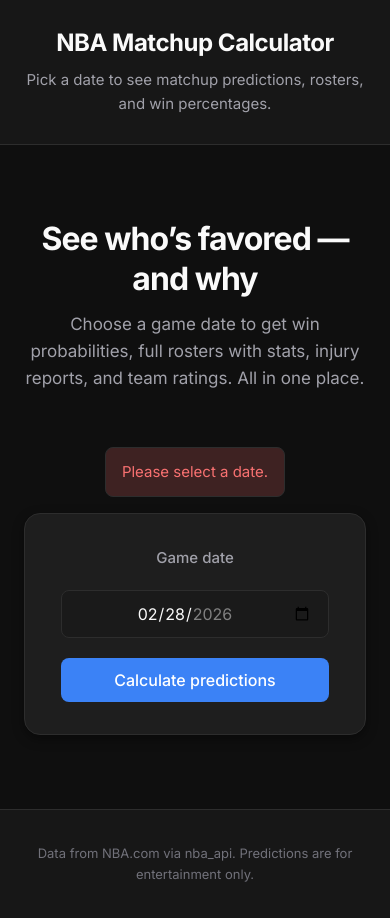
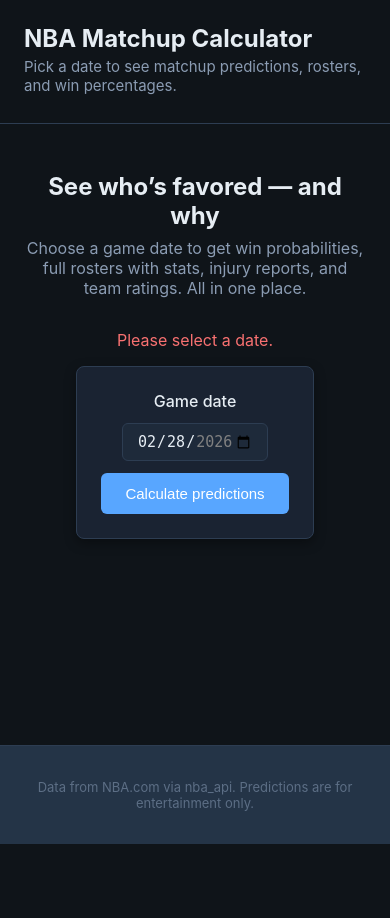
Before and after one commit to Joseph302156/NBA_Matchup_Calculator, a FastAPI app: page /results in a window 390 px wide. After the commit the page ends 844 px from the top, so only its background shows below. Run offline with FastAPI, Linux system fonts and the light colour scheme.

Commit message:
Refactor CSS styles for improved visual consistency and layout
- Updated color variables for a more cohesive design across the application.
- Adjusted padding and margin values for better alignment and responsiveness.
- Simplified header and button styles to enhance user experience and accessibility.

```diff
--- a/app/static/style.css
+++ b/app/static/style.css
@@ -1,287 +1,69 @@
-/* NBA Matchup Calculator — Dark Notion / ChatGPT style */
-@import url('https://fonts.googleapis.com/css2?family=Inter:wght@400;500;600;700&display=swap');
-
+/* NBA Matchup Calculator — base + game cards with 1.5in side padding */
 :root {
-  --bg: #0f0f0f;
-  --bg-elevated: #171717;
-  --bg-card: #1a1a1a;
-  --surface: #1e1e1e;
-  --border: #2d2d2d;
-  --border-light: #262626;
-  --text: #fafafa;
-  --text-secondary: #a1a1aa;
-  --muted: #71717a;
-  --primary: #3b82f6;
-  --primary-hover: #60a5fa;
-  --primary-muted: rgba(59, 130, 246, 0.15);
-  --away: #93c5fd;
-  --away-muted: rgba(147, 197, 253, 0.22);
-  --home: #86efac;
-  --home-muted: rgba(134, 239, 172, 0.22);
-  --out: #f87171;
-  --out-muted: rgba(248, 113, 113, 0.2);
-  --questionable: #fbbf24;
-  --questionable-muted: rgba(251, 191, 36, 0.2);
-  --playing: #86efac;
-  --playing-muted: rgba(134, 239, 172, 0.22);
-  --doubtful: #fbbf24;
-  --doubtful-muted: rgba(251, 191, 36, 0.2);
-  --radius: 12px;
-  --radius-sm: 8px;
-  --radius-lg: 16px;
-  --radius-pill: 9999px;
-  --shadow: 0 1px 3px rgba(0, 0, 0, 0.3);
-  --shadow-md: 0 4px 12px rgba(0, 0, 0, 0.4);
-  --shadow-lg: 0 12px 24px rgba(0, 0, 0, 0.5);
+  --bg: #0f1419;
+  --surface: #1a2332;
+  --bg-card: #1e2a3a;
+  --bg-elevated: #243447;
+  --border: #2d3d52;
+  --border-light: #354a64;
+  --text: #e6edf3;
+  --text-secondary: #8b9cb3;
+  --muted: #5c6e85;
+  --primary: #58a6ff;
+  --primary-muted: rgba(56, 139, 253, 0.15);
+  --away: #7ee8a2;
+  --away-muted: rgba(126, 232, 162, 0.2);
+  --home: #93d4ff;
+  --home-muted: rgba(147, 212, 255, 0.2);
+  --playing-muted: rgba(134, 239, 172, 0.15);
+  --questionable-muted: rgba(251, 191, 36, 0.15);
+  --doubtful-muted: rgba(251, 191, 36, 0.15);
+  --out-muted: rgba(248, 113, 113, 0.15);
+  --shadow: 0 4px 12px rgba(0, 0, 0, 0.35);
+  --shadow-md: 0 6px 20px rgba(0, 0, 0, 0.4);
+  --radius: 8px;
+  --radius-sm: 6px;
+  --radius-lg: 12px;
+  --radius-pill: 999px;
 }
 
-* {
-  box-sizing: border-box;
-}
-
+* { box-sizing: border-box; }
 body {
-  font-family: 'Inter', -apple-system, BlinkMacSystemFont, "Segoe UI", Helvetica, Arial, sans-serif;
+  margin: 0;
+  font-family: -apple-system, BlinkMacSystemFont, "Segoe UI", Roboto, sans-serif;
   background: var(--bg);
   color: var(--text);
-  margin: 0;
   min-height: 100vh;
-  line-height: 1.6;
-  -webkit-font-smoothing: antialiased;
   display: flex;
   flex-direction: column;
 }
 
-/* ---------- Header ---------- */
 .header {
-  background: var(--bg-elevated);
   padding: 1.5rem 1.5rem 1.75rem;
   border-bottom: 1px solid var(--border);
-  text-align: center;
 }
+.header h1 { margin: 0 0 0.25rem; font-size: 1.5rem; }
+.tagline { margin: 0; color: var(--text-secondary); font-size: 0.9375rem; }
+.back { color: var(--primary); text-decoration: none; font-size: 0.9375rem; }
+.back:hover { text-decoration: underline; }
 
-.header h1 {
-  margin: 0 0 0.35rem;
-  font-size: 1.5rem;
-  font-weight: 700;
-  color: var(--text);
-  letter-spacing: -0.02em;
-}
+.main { flex: 1; padding: 2rem 1.5rem; }
+.error { color: #f87171; }
+.no-games { color: var(--text-secondary); }
 
-.tagline {
-  margin: 0;
-  color: var(--text-secondary);
-  font-size: 0.9375rem;
-  font-weight: 400;
-}
-
-.back {
-  display: inline-flex;
-  align-items: center;
-  margin-top: 0.875rem;
-  color: var(--primary);
-  text-decoration: none;
-  font-size: 0.875rem;
-  font-weight: 500;
-  padding: 0.35rem 0.5rem;
-  border-radius: var(--radius-sm);
-  transition: background 0.15s ease, color 0.15s ease;
-}
-
-.back:hover {
-  background: var(--primary-muted);
-  color: var(--primary-hover);
-  text-decoration: none;
-}
-
-/* ---------- Main content ---------- */
-.main {
-  max-width: 1200px;
-  margin: 0 auto;
-  padding: 2rem 1.5rem;
-  flex: 1;
-  width: 100%;
-}
-
-/* ---------- Home page: centered hero ---------- */
-/* ---------- Home page: centered hero ---------- */
-.page-home .main {
-  display: flex;
-  flex-direction: column;
-  align-items: center;
-  justify-content: center;
-  min-height: calc(100vh - 180px);
-  padding: 3rem 1.5rem;
-  text-align: center;
-}
-
-.page-home .hero {
-  max-width: 520px;
-  margin: 0 auto 2.5rem;
-}
-
-.page-home .hero h2 {
-  font-size: 2rem;
-  font-weight: 700;
-  letter-spacing: -0.03em;
-  color: var(--text);
-  margin: 0 0 0.75rem;
-  line-height: 1.25;
-}
-
-.page-home .hero p {
-  font-size: 1.0625rem;
-  color: var(--text-secondary);
-  margin: 0;
-  line-height: 1.6;
-}
-
-.page-home .date-form-wrap {
-  background: var(--surface);
-  border: 1px solid var(--border);
-  border-radius: var(--radius-lg);
-  padding: 2rem 2.25rem;
-  box-shadow: var(--shadow-md);
-  width: 100%;
-  max-width: 420px;
-  margin: 0 auto;
-}
-
-.page-home .date-form {
-  margin: 0;
-  padding: 0;
-  background: transparent;
-  border: none;
-  box-shadow: none;
-  flex-direction: column;
-  gap: 1.25rem;
-  align-items: stretch;
-}
-
-.page-home .date-form label {
-  display: block;
-  text-align: center;
-  font-size: 0.9375rem;
-  color: var(--text-secondary);
-}
-
-.page-home .date-form input[type="date"] {
-  width: 100%;
-  padding: 0.75rem 1rem;
-  font-size: 1rem;
-  text-align: center;
-}
-
-.page-home .date-form button {
-  padding: 0.75rem 1.5rem;
-  font-size: 1rem;
-  width: 100%;
-}
-
-.page-home .error {
-  max-width: 420px;
-  margin-left: auto;
-  margin-right: auto;
-}
-
-/* ---------- Date form (results page or inline) ---------- */
-.date-form {
-  display: flex;
-  flex-wrap: wrap;
-  align-items: center;
-  gap: 0.75rem;
-  margin-bottom: 2rem;
-  padding: 1.5rem;
-  background: var(--surface);
-  border-radius: var(--radius);
-  border: 1px solid var(--border);
-  box-shadow: var(--shadow);
-}
-
-.date-form label {
-  font-weight: 500;
-  color: var(--text-secondary);
-  font-size: 0.9375rem;
-}
-
-.date-form input[type="date"] {
-  padding: 0.5rem 0.875rem;
-  font-size: 0.9375rem;
-  border: 1px solid var(--border);
-  border-radius: var(--radius-sm);
-  background: var(--bg-card);
-  color: var(--text);
-  font-family: inherit;
-  transition: border-color 0.15s ease, box-shadow 0.15s ease;
-}
-
-.date-form input[type="date"]:focus {
-  outline: none;
-  border-color: var(--primary);
-  box-shadow: 0 0 0 3px var(--primary-muted);
-}
-
-.date-form button {
-  padding: 0.5rem 1.5rem;
-  font-size: 0.9375rem;
-  font-weight: 500;
-  background: var(--primary);
-  color: white;
-  border: none;
-  border-radius: var(--radius-sm);
-  cursor: pointer;
-  font-family: inherit;
-  transition: background 0.15s ease, transform 0.05s ease;
-}
-
-.date-form button:hover {
-  background: var(--primary-hover);
-}
-
-.date-form button:active {
-  transform: scale(0.98);
-}
-
-/* ---------- Error ---------- */
-.error {
-  color: var(--out);
-  margin-bottom: 1rem;
-  padding: 0.75rem 1rem;
-  background: var(--out-muted);
-  border: 1px solid var(--border);
-  border-radius: var(--radius-sm);
-  font-size: 0.9375rem;
-}
-
-/* ---------- No games ---------- */
-.no-games {
-  color: var(--text-secondary);
-  font-size: 1rem;
-  padding: 2.5rem;
-  text-align: center;
-  background: var(--surface);
-  border-radius: var(--radius);
-  border: 1px dashed var(--border);
-}
-
-/* ---------- Games list ---------- */
-.games {
-  display: flex;
-  flex-direction: column;
-  gap: 1.75rem;
-}
+.games { display: flex; flex-direction: column; gap: 1.75rem; }
 
 .game-card {
   background: var(--surface);
   border: 1px solid var(--border);
   border-radius: var(--radius-lg);
-  padding: 2rem 2.25rem;
+  padding: 2rem calc(2.25rem + 1.5in);
   box-shadow: var(--shadow);
   transition: box-shadow 0.2s ease, border-color 0.2s ease;
   display: flex;
   flex-direction: column;
   align-items: center;
 }
-
 .game-card:hover {
   box-shadow: var(--shadow-md);
   border-color: var(--border);
@@ -563,3 +192,47 @@ body {
   background: var(--bg-elevated);
   margin-top: auto;
 }
+
+/* Home page */
+.page-home .main { padding: 3rem 1.5rem; text-align: center; }
+.hero { margin-bottom: 2rem; }
+.hero h2 { margin: 0 0 0.5rem; font-size: 1.5rem; }
+.hero p { margin: 0; color: var(--text-secondary); }
+.date-form-wrap { display: flex; justify-content: center; }
+.date-form {
+  padding: 1.5rem;
+  background: var(--surface);
+  border-radius: var(--radius);
+  border: 1px solid var(--border);
+  box-shadow: var(--shadow);
+  display: flex;
+  flex-direction: column;
+  gap: 0.75rem;
+  align-items: center;
+}
+.date-form label { font-weight: 500; }
+.date-form input[type="date"] {
+  padding: 0.5rem 0.875rem;
+  font-size: 0.9375rem;
+  border-radius: var(--radius-sm);
+  border: 1px solid var(--border);
+  background: var(--bg-card);
+  color: var(--text);
+}
+.date-form button {
+  padding: 0.75rem 1.5rem;
+  font-size: 0.9375rem;
+  background: var(--primary);
+  color: #fff;
+  border: none;
+  border-radius: var(--radius-sm);
+  cursor: pointer;
+}
+.date-form button:hover { opacity: 0.9; }
+
+@media (max-width: 900px) {
+  .rosters { flex-direction: column; align-items: center; }
+  .roster { width: 100%; max-width: 520px; }
+  .ratings { grid-template-columns: 1fr; }
+  .game-card { padding: 2rem 1.5rem; }
+}
```
Also changed, not shown: other parts of app/static/style.css (+36 -189 lines).
